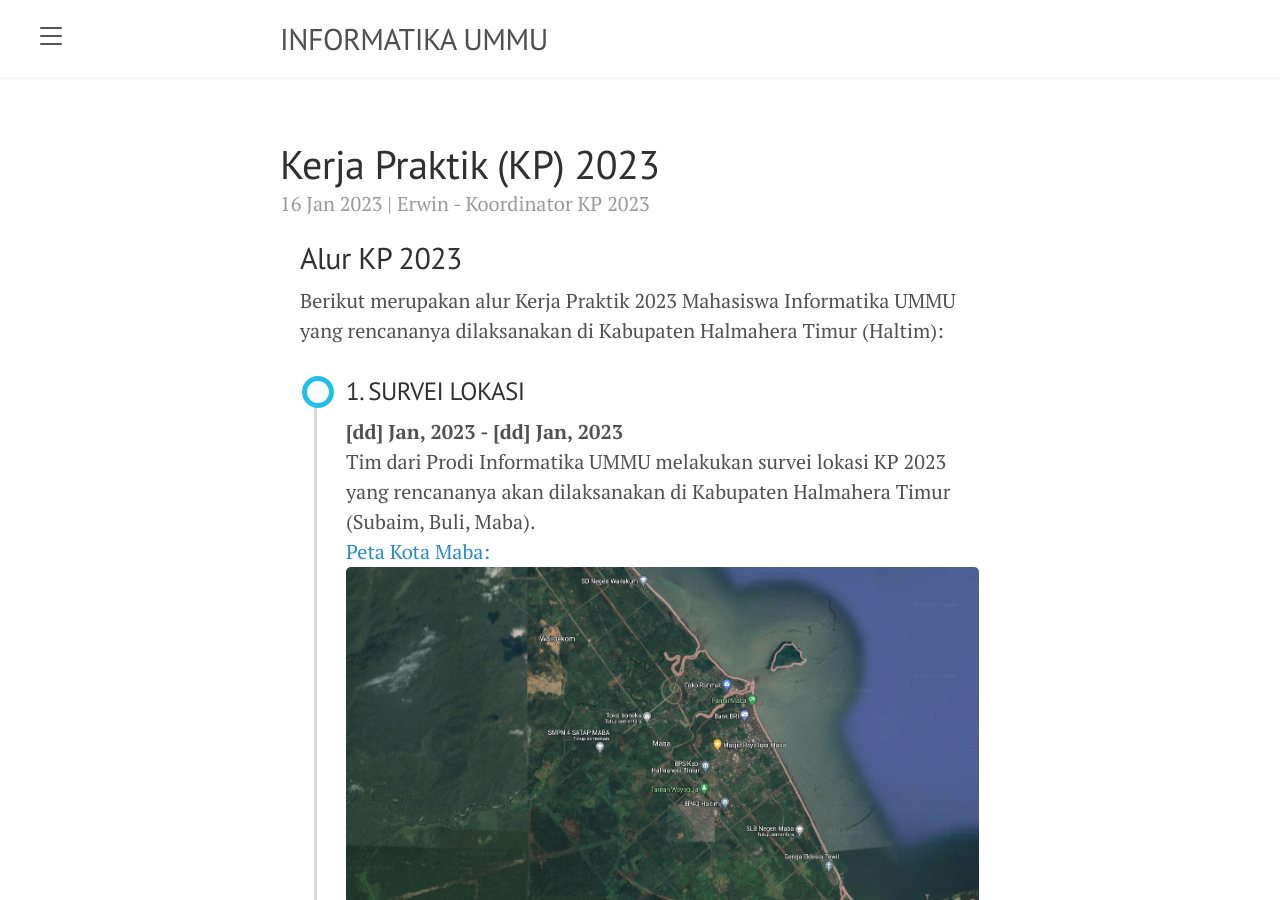
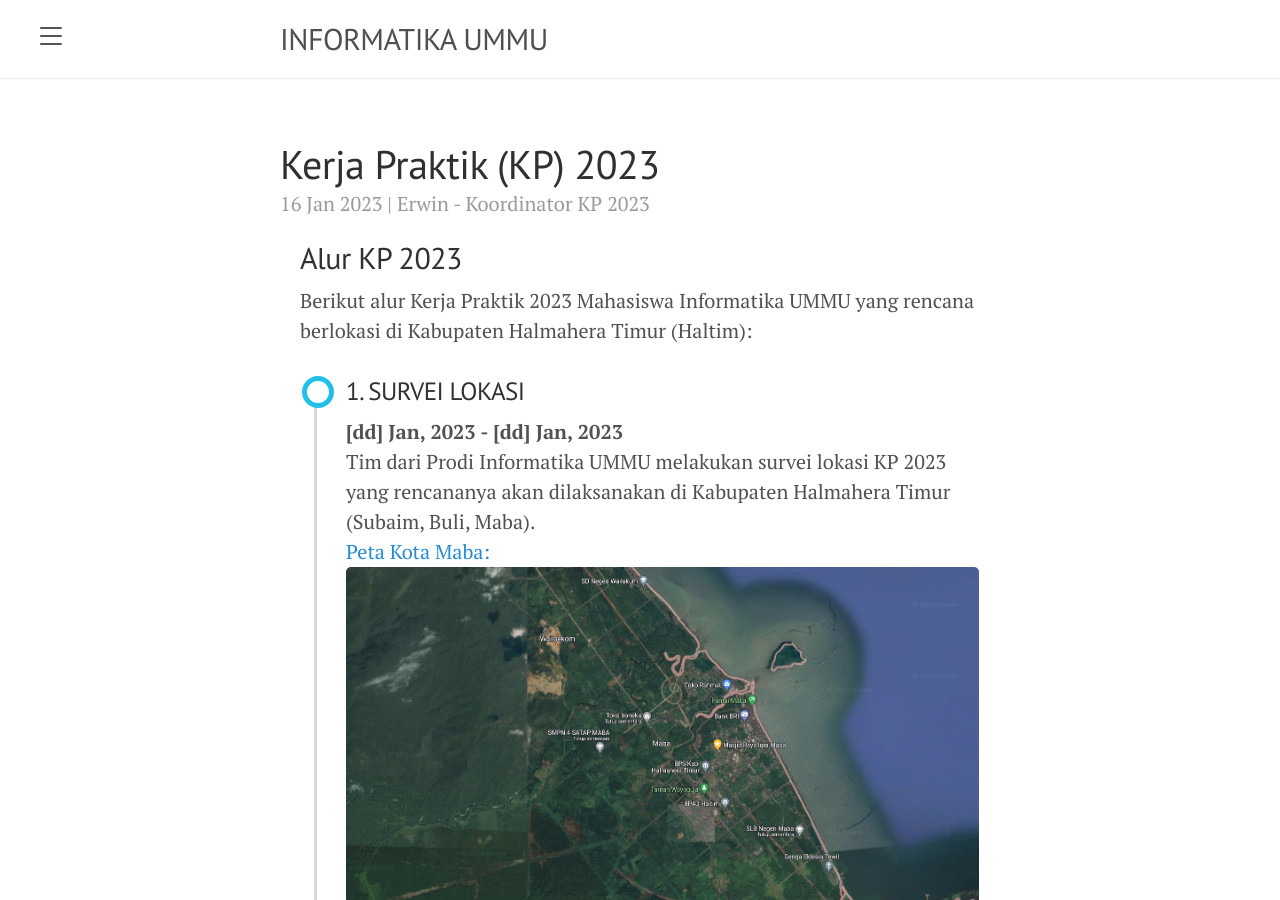
Before and after one commit to infoummu/kp2023, a Jekyll site: the page built from _posts/2023-01-16-kp-informatika-2023.md, in a window 1280 px wide and 900 px high. Built offline with Jekyll 4.4.1, drawn with Linux system fonts in a browser that asks for light colours.

Commit message:
Fix Post Infomasi KP 2023 v7

```diff
--- a/_posts/2023-01-16-kp-informatika-2023.md
+++ b/_posts/2023-01-16-kp-informatika-2023.md
@@ -46,7 +46,7 @@ author: Erwin - Koordinator KP 2023
 	<div class="row">
 		<div class="col-md-6 offset-md-3X">
 			<h2>Alur KP 2023</h2>
-            <p>Berikut merupakan alur Kerja Praktik 2023 Mahasiswa Informatika UMMU yang rencananya dilaksanakan di Kabupaten Halmahera Timur (Haltim):</p>
+            <p>Berikut alur Kerja Praktik 2023 Mahasiswa Informatika UMMU yang rencana berlokasi di Kabupaten Halmahera Timur (Haltim):</p>
 			<ul class="timeline">
 				<li>
 					<h3>1. SURVEI LOKASI </h3>
```
